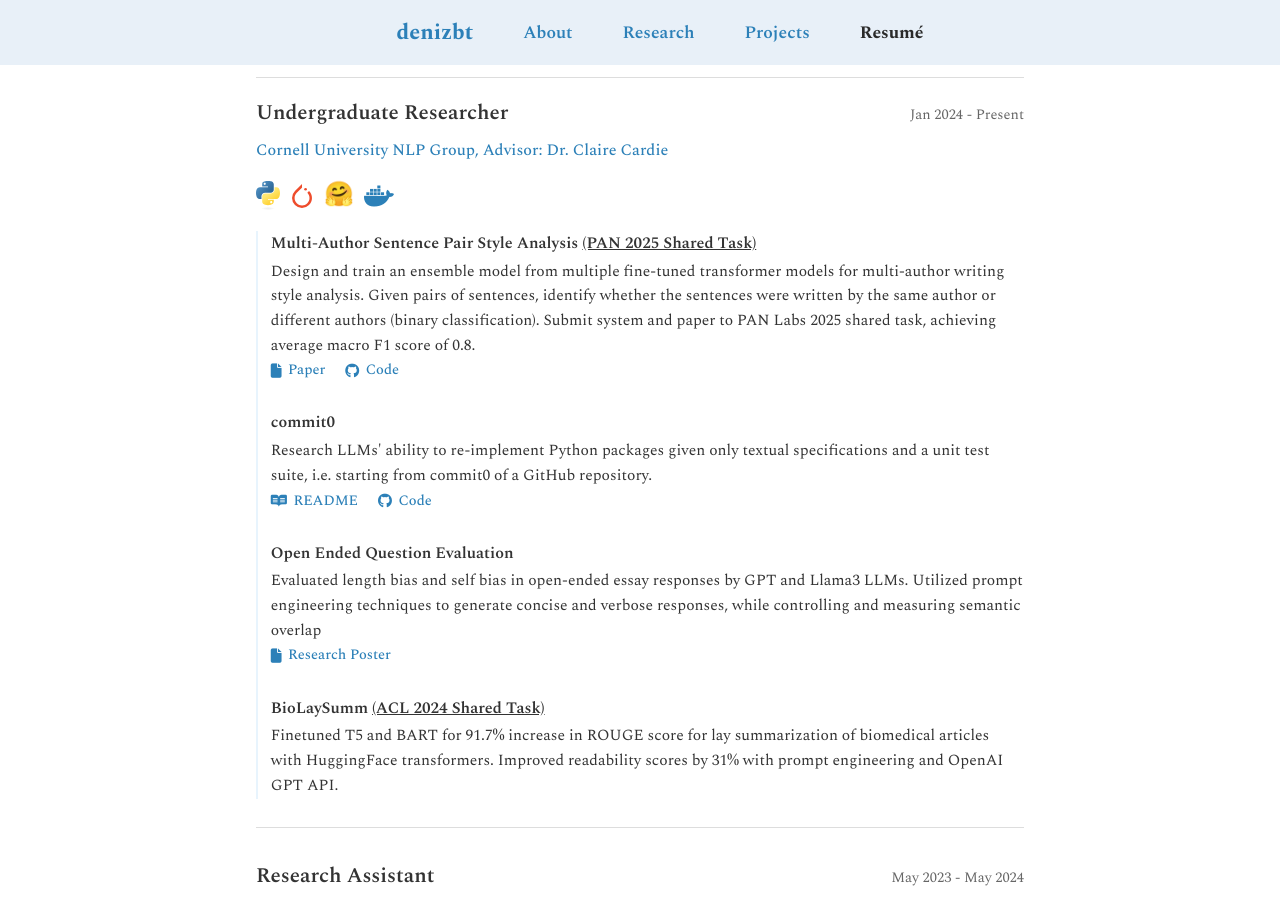
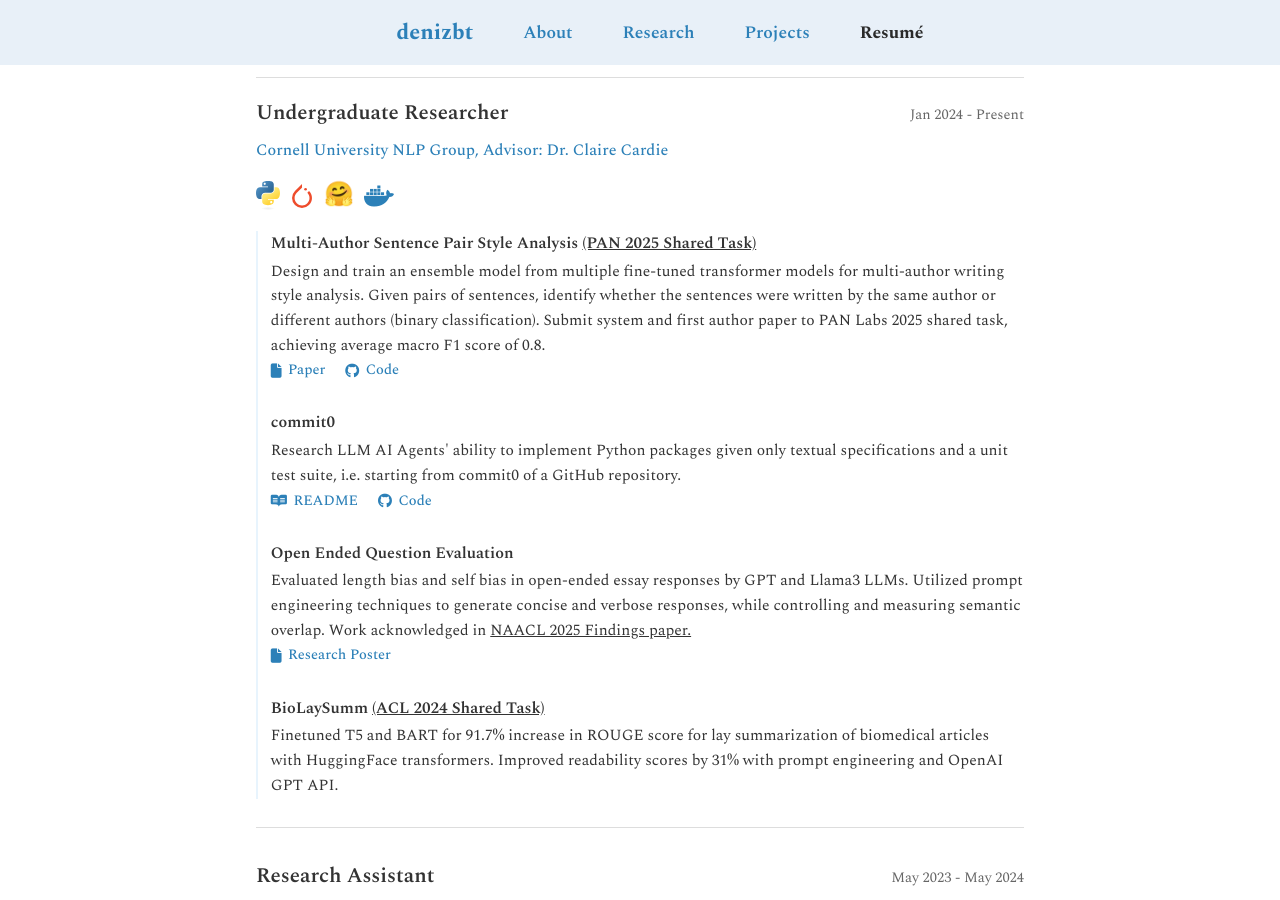
Before and after one commit to denizbt/denizbt.github.io, a Jekyll site: the page built from index.html, in a window 1280 px wide and 900 px high, scrolled down 1860 px. Built offline with Jekyll 4.4.1, drawn with Linux system fonts in a browser that asks for light colours; some of the changed text lies outside the part shown.

Commit message:
Update link to CLEF paper, CV

```diff
--- a/_layouts/default.html
+++ b/_layouts/default.html
@@ -58,7 +58,7 @@
 
   <script>
     document.addEventListener('DOMContentLoaded', function () {
-      const externalLinks = document.querySelectorAll('.link--external, .link--research, .link--icon, .github-link, .research-artifact');
+      const externalLinks = document.querySelectorAll('.link--external, .link--research, .link--icon, .github-link');
 
       externalLinks.forEach(link => {
         link.setAttribute('target', '_blank');
--- a/index.html
+++ b/index.html
@@ -50,7 +50,7 @@
         Machine Learning), and a TA for CS 2800
         (Mathematical Foundations of Computing).</p>
 
-      <p class="bio">Outside of CS, I am an avid bookworm, have a 1.5 year streak on Duolingo and enjoy caffeinated
+      <p class="bio">Outside of CS, I am an avid bookworm, have a 700+ day streak on Duolingo and enjoy caffeinated
         beverages of every variety. Please feel free to reach out!</p>
     </div>
     <div class="arrow-container">
@@ -183,7 +183,7 @@
 @inproceedings{boloniturgut-pan25,
   author    = {Deniz Boloni-Turgut, Dhriti Verma, Claire Cardie},
   title     = {Team cornell-1 at PAN: Ensembling Fine-Tuned Transformer Models for Writing Style Analysis},
-  booktitle = {???},
+  booktitle = {Experimental IR Meets Multilinguality, Multimodality, and Interaction. Proceedings of the Sixteenth International Conference of the CLEF Association (CLEF 2025)},
   year      = {2025}
 }
     </pre>
@@ -217,9 +217,10 @@
                 Shared Task)</a></p>
             <p class="res-proj-desc">Design and train an ensemble model from multiple fine-tuned transformer models for
               multi-author writing style analysis. Given pairs of sentences, identify whether the sentences were written
-              by the same author or different authors (binary classification). Submit system and paper to PAN Labs 2025
+              by the same author or different authors (binary classification). Submit system and first author paper to
+              PAN Labs 2025
               shared task, achieving average macro F1 score of 0.8.</p>
-            <a href="#" class="research-artifact" target="_blank">
+            <a href="https://ceur-ws.org/Vol-4038/paper_286.pdf" class="research-artifact" target="_blank">
               <i class="fa-solid fa-file"></i>
               <span>Paper</span></a>
             <a href="https://github.com/denizbt/pan-styleAnalysis25" class="research-artifact" target="_blank">
@@ -229,7 +230,7 @@
 
           <div class="res-proj-item">
             <p class="res-proj-name">commit0</p>
-            <p class="res-proj-desc">Research LLMs' ability to re-implement Python packages given only textual
+            <p class="res-proj-desc">Research LLM AI Agents' ability to implement Python packages given only textual
               specifications and a unit test suite, i.e. starting from commit0 of a GitHub repository.</p>
             <a href="/research/commit0/" class="research-artifact">
               <i class="fa-brands fa-readme"></i>
@@ -243,7 +244,8 @@
             <p class="res-proj-name">Open Ended Question Evaluation</p>
             <p class="res-proj-desc"> Evaluated length bias and self bias in open-ended
               essay responses by GPT and Llama3 LLMs. Utilized prompt engineering techniques to generate concise and
-              verbose responses, while controlling and measuring semantic overlap</p>
+              verbose responses, while controlling and measuring semantic overlap. Work acknowledged in <a
+                href="https://arxiv.org/pdf/2412.04363" class="link link--external">NAACL 2025 Findings paper.</a></p>
             <a href="/assets/files/bure_llm_poster.pdf" class="research-artifact" target="_blank"
               rel="noopener noreferrer">
               <i class="fa-solid fa-file"></i>
@@ -393,7 +395,7 @@
     <div class="card card--project">
       <div class="project-header">
         <h3>LoRA Implementation</h3>
-        <a href="https://github.com/denizbt/lora-cs4782" target="_blank" class="github-link">
+        <a href="https://github.com/denizbt/LoRA-cs4782" target="_blank" class="github-link">
           <i class="fab fa-github"></i>
         </a>
       </div>
@@ -453,7 +455,7 @@
 
 <!-- Gallery Section -->
 <section class="gallery-section">
-  <h2 class="section-header">Just for fun </h2>
+  <h2 class="section-header">just for fun!</h2>
   <div class="items-container">
     <div class="items-grid items-grid">
       <!-- picture of me! -->
```
Also changed, not shown: 1 other file.
